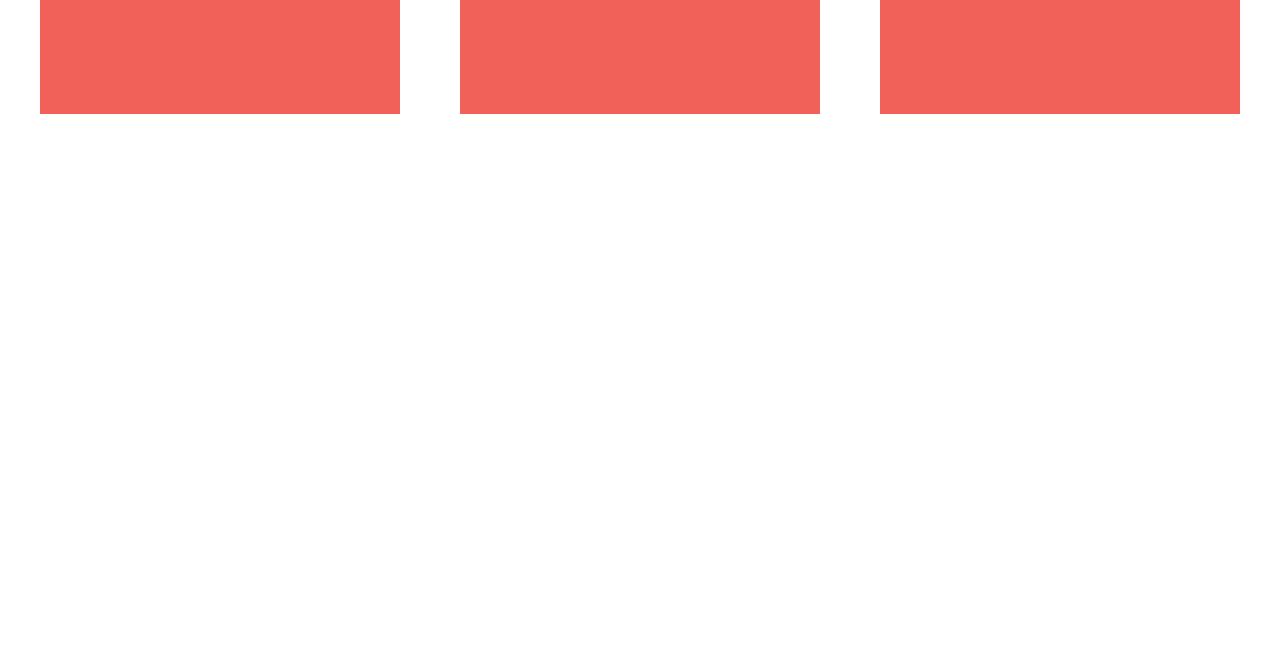
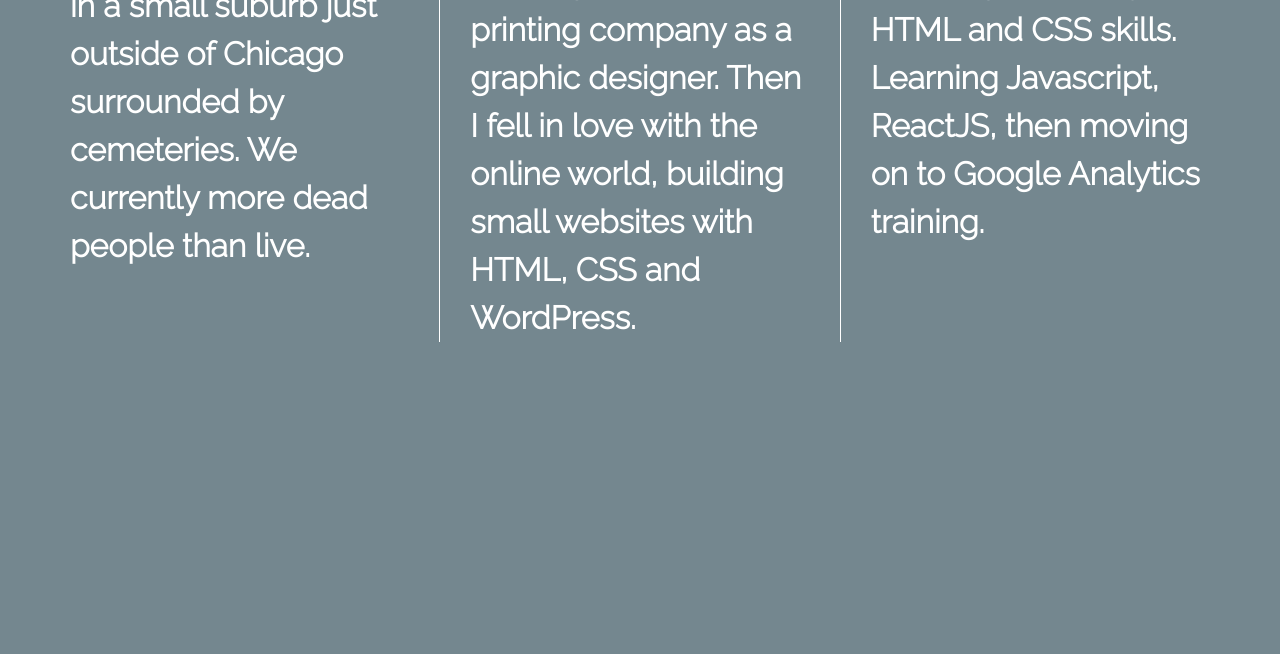
Before and after one commit to AdrianneKu/center-flexbox-divs, a plain HTML site: page index.html in a window 1280 px wide. Shown: the part 226-880 px from the top of the page. Drawn offline with nearby package versions, Linux system fonts and the light colour scheme.

Commit message:
Update main.css and added content to index.html

```diff
--- a/css/main.css
+++ b/css/main.css
@@ -95,6 +95,7 @@ textarea {
    Author's custom styles
    ========================================================================== */
 
+   /*font-family: 'Yeseva One', cursive;*/
 
 html {
   background-color: #fff;
@@ -102,10 +103,11 @@ html {
 }
 
 body {
-  font-family: 'Source Sans Pro', sans-serif;
+    font-family: 'Raleway', sans-serif;
   padding: 2em;
   font-size: 1.25em;
   height: 100%;
+  background-color: #74878f;
 }
 
 .wrapper {
@@ -120,12 +122,16 @@ body {
   color: #fff;
   line-height: 1.5em;
   font-size: 1.6em;
-  background-color: #f16059;
-  height: 300px;
   width: 30%;
+  padding: 0 30px;
   display: flex;
   justify-content: center;
   align-items: center;
+}
+
+.div-1,
+.div-2 {
+    border-right: #fff solid 1px;
 }
 
 
--- a/index.html
+++ b/index.html
@@ -13,8 +13,7 @@
         <link rel="stylesheet" href="css/normalize.css">
         <link rel="stylesheet" href="css/main.css">
         <script src="js/vendor/modernizr-2.8.3.min.js"></script>
-        <link href='http://fonts.googleapis.com/css?family=Lora:700' rel='stylesheet' type='text/css'>
-        <link href='http://fonts.googleapis.com/css?family=Source+Sans+Pro:400,700' rel='stylesheet' type='text/css'>
+        <link href="https://fonts.googleapis.com/css2?family=Raleway:wght@300&family=Yeseva+One&display=swap" rel="stylesheet">
     </head>
     <body>
         <!--[if lt IE 8]>
@@ -23,13 +22,13 @@
 
         <section class="wrapper">
             <div class="div-1">
-                Div 1
+                Born and raised in Chicago. I currently live in a small suburb just outside of Chicago surrounded by cemeteries. We currently more dead people than live.
             </div>
             <div class="div-2">
-                Div 2
+                I am a self-taught graphic/web designer that got my start by working at a small printing company as a graphic designer. Then I fell in love with the online world, building small websites with HTML, CSS and WordPress.
             </div>
             <div class="div-3">
-                Div 3
+                Currently, I am brushing up on my HTML and CSS skills. Learning Javascript, ReactJS, then moving on to Google Analytics training.
             </div>
         </section>
 
```
